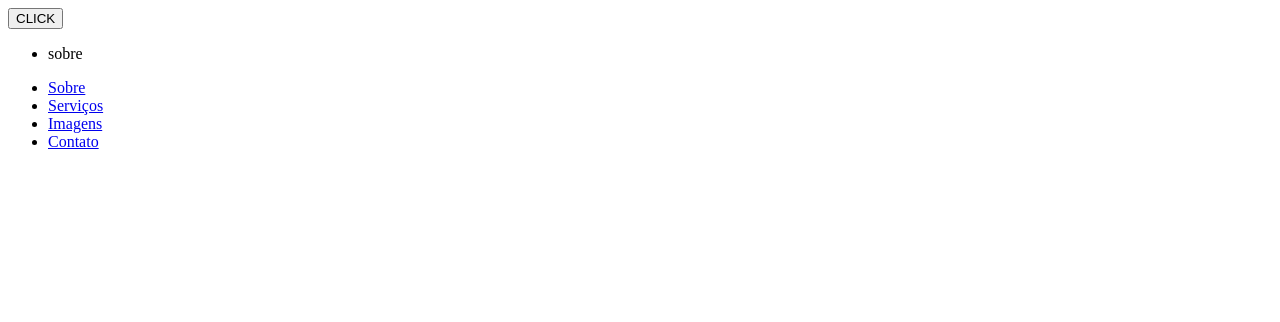
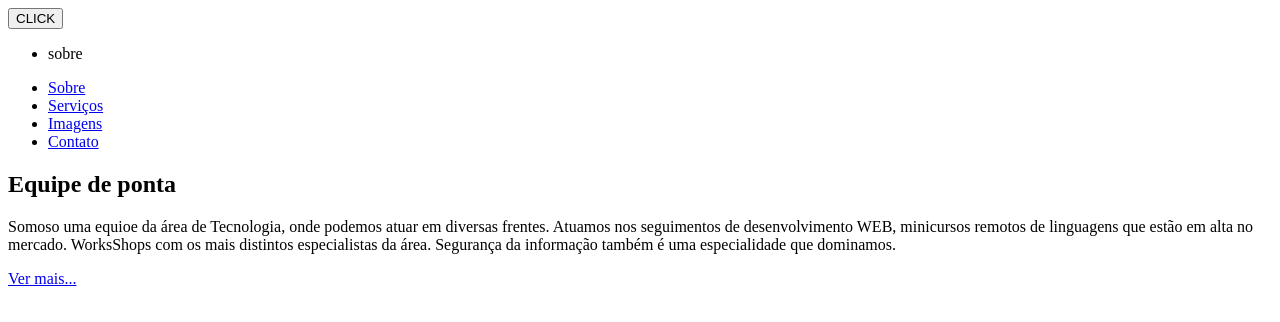
Before and after one commit to AdriBeraldi/Testehtml, a plain HTML site: page index.html in a window 1280 px wide. Drawn offline with Linux system fonts and the light colour scheme.

Commit message:
Sessão topo adicionada

```diff
--- a/index.html
+++ b/index.html
@@ -28,6 +28,16 @@
                </ul>
            </div>
 
+           <header id="topo">
+               <h1>Equipe de ponta</h1>
+               <p>
+               Somoso uma equioe da área de Tecnologia, onde podemos atuar em diversas frentes.
+               Atuamos nos seguimentos de desenvolvimento WEB, minicursos remotos de linguagens que estão em alta no mercado. WorksShops com os mais distintos especialistas da área.
+               Segurança da informação também é uma especialidade que dominamos.
+               </p>
+               <a href="#sevicos">Ver mais...</a>
+           </header>
+
         </nav>
     </boddy>
 </html>
```
